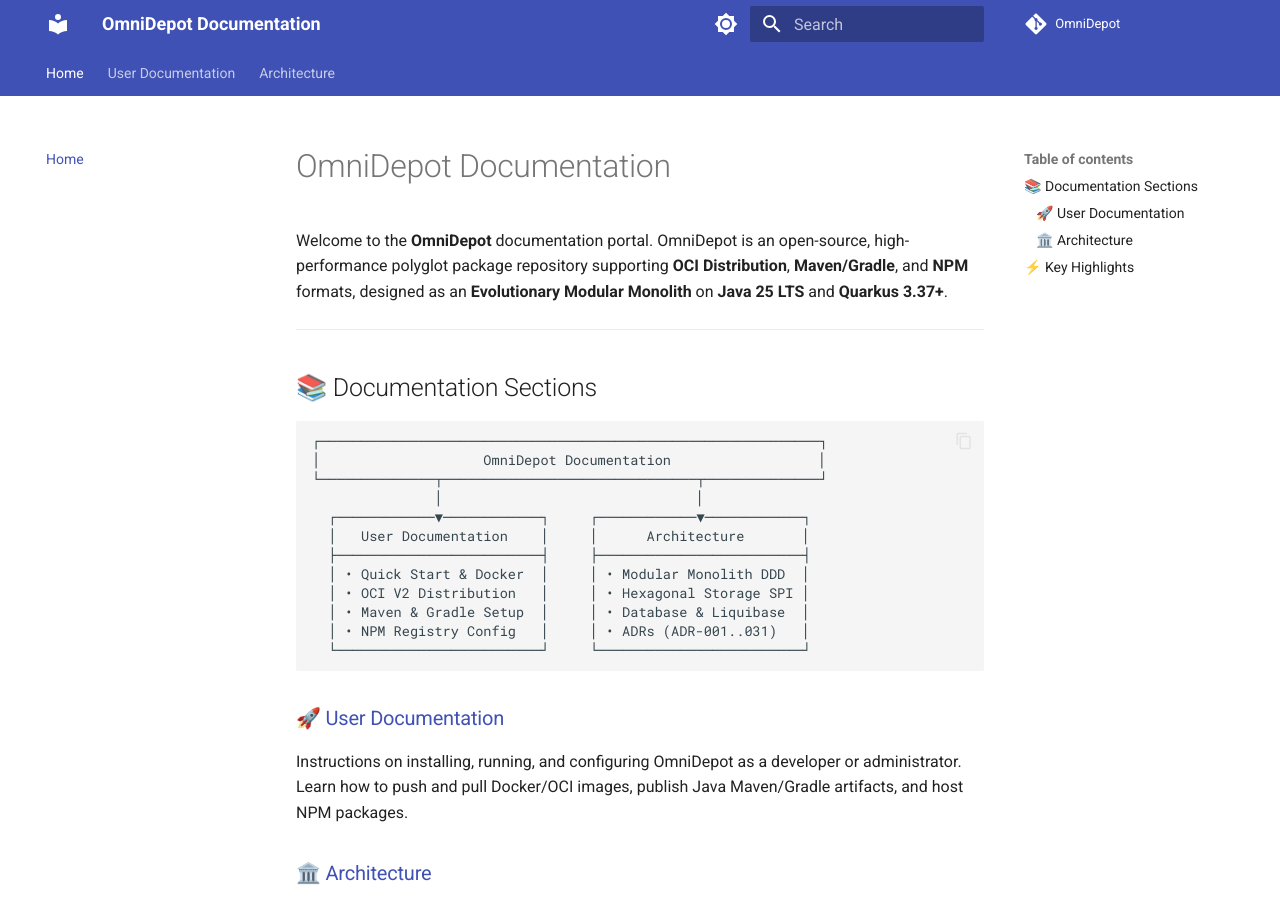
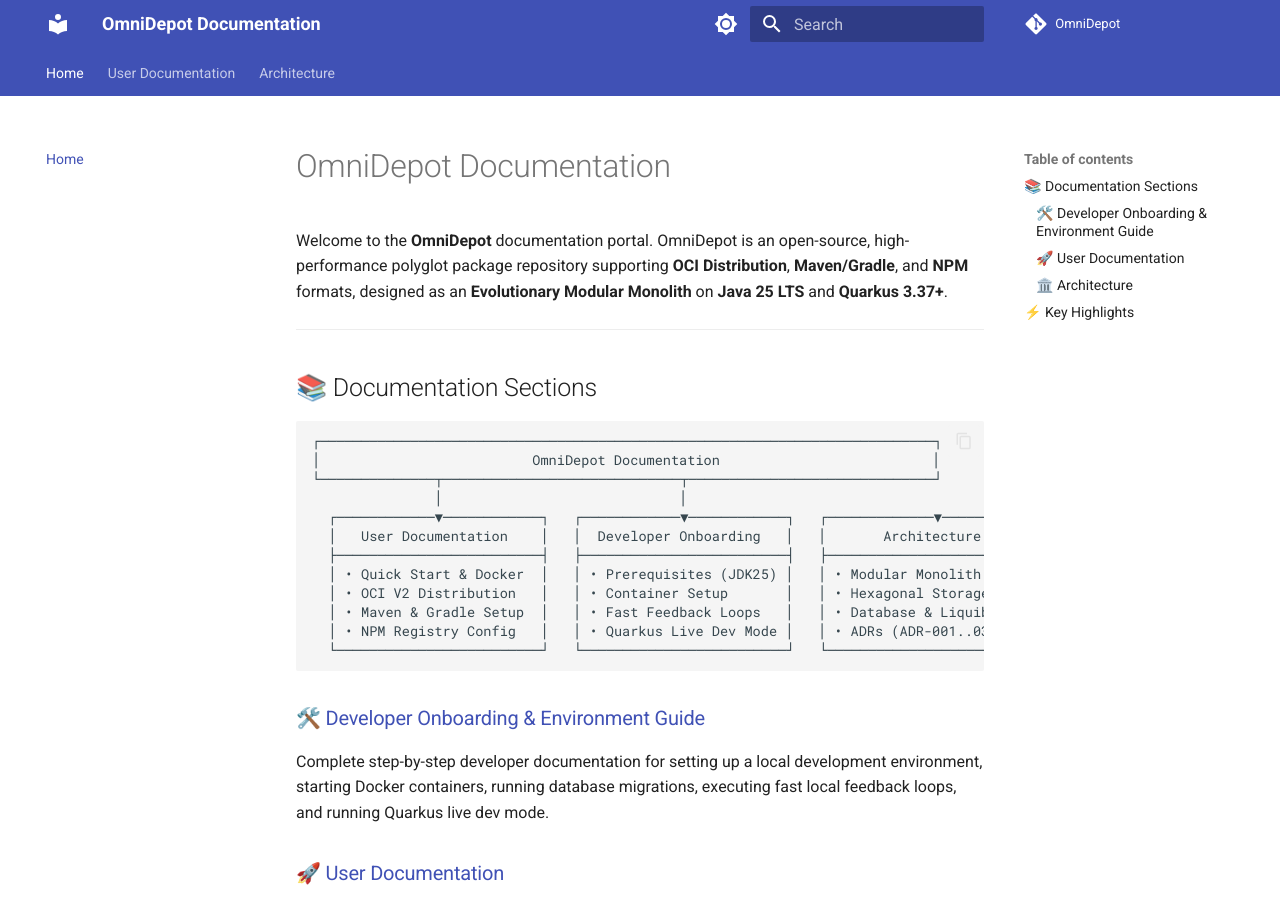
Before and after one commit to thoweber/OmniDepot, an MkDocs documentation site: the page built from docs/index.md, in a window 1280 px wide and 900 px high. Built offline with MkDocs 1.6.1 and Material for MkDocs 9.7.7, drawn with Linux system fonts in a browser that asks for light colours; comment, search, counter and statistics services are not loaded.

Commit message:
docs(dev): add developer onboarding guide and environment setup documentation

````diff
--- a/docs/index.md
+++ b/docs/index.md
@@ -7,19 +7,22 @@ Welcome to the **OmniDepot** documentation portal. OmniDepot is an open-source,
 ## 📚 Documentation Sections
 
 ```
-┌─────────────────────────────────────────────────────────────┐
-│                    OmniDepot Documentation                  │
-└──────────────┬───────────────────────────────┬──────────────┘
-               │                               │
-  ┌────────────▼────────────┐     ┌────────────▼────────────┐
-  │   User Documentation    │     │      Architecture       │
-  ├─────────────────────────┤     ├─────────────────────────┤
-  │ • Quick Start & Docker  │     │ • Modular Monolith DDD  │
-  │ • OCI V2 Distribution   │     │ • Hexagonal Storage SPI │
-  │ • Maven & Gradle Setup  │     │ • Database & Liquibase  │
-  │ • NPM Registry Config   │     │ • ADRs (ADR-001..031)   │
-  └─────────────────────────┘     └─────────────────────────┘
+┌───────────────────────────────────────────────────────────────────────────┐
+│                          OmniDepot Documentation                          │
+└──────────────┬─────────────────────────────┬──────────────────────────────┘
+               │                             │
+  ┌────────────▼────────────┐   ┌────────────▼────────────┐   ┌─────────────▼────────────┐
+  │   User Documentation    │   │  Developer Onboarding   │   │       Architecture       │
+  ├─────────────────────────┤   ├─────────────────────────┤   ├──────────────────────────┤
+  │ • Quick Start & Docker  │   │ • Prerequisites (JDK25) │   │ • Modular Monolith DDD   │
+  │ • OCI V2 Distribution   │   │ • Container Setup       │   │ • Hexagonal Storage SPI  │
+  │ • Maven & Gradle Setup  │   │ • Fast Feedback Loops   │   │ • Database & Liquibase   │
+  │ • NPM Registry Config   │   │ • Quarkus Live Dev Mode │   │ • ADRs (ADR-001..031)    │
+  └─────────────────────────┘   └─────────────────────────┘   └──────────────────────────┘
 ```
+
+### [🛠️ Developer Onboarding & Environment Guide](developer-guide/index.md)
+Complete step-by-step developer documentation for setting up a local development environment, starting Docker containers, running database migrations, executing fast local feedback loops, and running Quarkus live dev mode.
 
 ### [🚀 User Documentation](user-guide/index.md)
 Instructions on installing, running, and configuring OmniDepot as a developer or administrator. Learn how to push and pull Docker/OCI images, publish Java Maven/Gradle artifacts, and host NPM packages.
````
Also changed, not shown: docs/developer-guide/index.md (added, +144 -0 lines).
